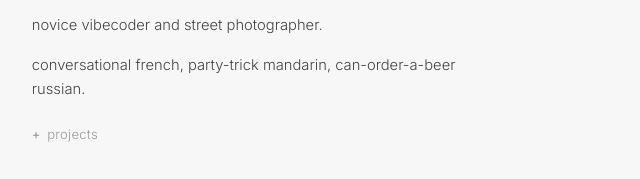
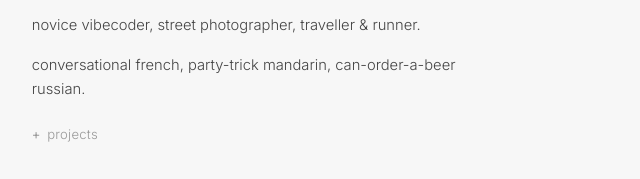
Before and after one commit to bigboyadam1/adams-site, a plain HTML site: page index.html in a window 1280 px wide. Shown: the part 438-617 px from the top of the page, 93-733 px from the left. Drawn offline with nearby package versions, Linux system fonts and the light colour scheme.

Commit message:
Add dialectic union to projects, traveller & runner to interests
Co-Authored-By: Claude Opus 4.6 <noreply@anthropic.com>

```diff
--- a/index.html
+++ b/index.html
@@ -15,7 +15,7 @@
       <div class="bio reveal">
         <p>ppe graduate from the university of york. non-techie technologist with experience across corporate, startup, and fintech. currently a graduate technology analyst at <a href="https://barclays.com" target="_blank" rel="noopener">barclays</a>.</p>
         <p>founder of <a href="#">orbit labs</a>, an agency specialising in blockchain tech solutions. previously consulted for <a href="https://moonpay.com" target="_blank" rel="noopener">moonpay</a>, ultimate kricket challenge, viction, clasiq, and atlasora.</p>
-        <p>novice vibecoder and street photographer.</p>
+        <p>novice vibecoder, street photographer, traveller & runner.</p>
         <p>conversational french, party-trick mandarin, can-order-a-beer russian.</p>
       </div>
 
@@ -24,6 +24,7 @@
         <ul>
           <li><a href="https://youwontdare.xyz" target="_blank" rel="noopener">youwontdare.xyz</a> <span class="project-desc">&mdash; dare your friends, publicly</span></li>
           <li><a href="https://linkscan.org" target="_blank" rel="noopener">linkscan.org</a></li>
+          <li><a href="https://en.wikipedia.org/wiki/York_Dialectic_Union" target="_blank" rel="noopener">york dialectic union</a> <span class="project-desc">&mdash; president, autumn 2023</span></li>
         </ul>
       </details>
 
```
